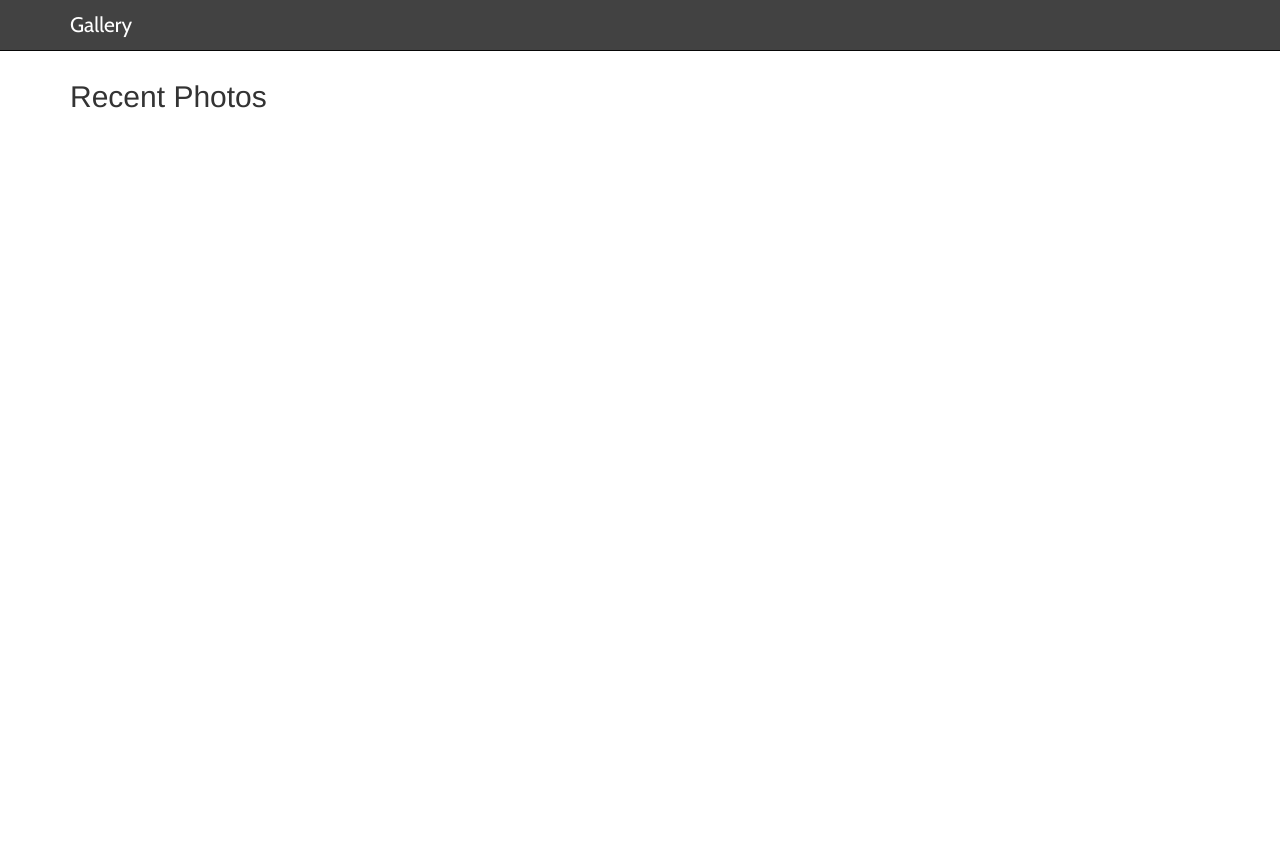
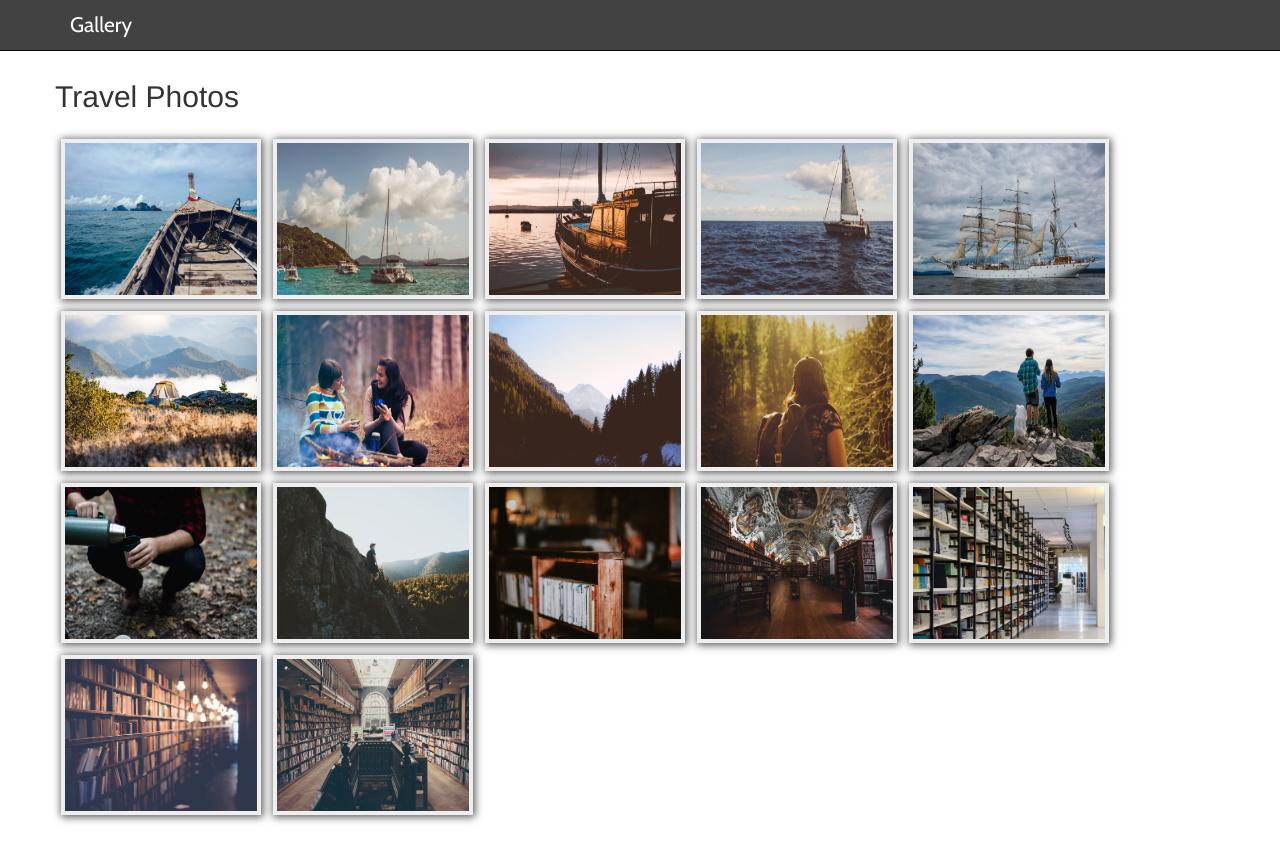
Before and after one commit to sirguys/Gallery, an Angular app: page / in a window 1280 px wide. Before the commit the page ends 800 px from the top, so only its background shows below. Built offline with nearby package versions, Linux system fonts and the light colour scheme; a web font is replaced by a local one; what ng2-bootstrap would draw is missing.

Commit message:
show list images

```diff
--- a/src/app/gallery/gallery.component.css
+++ b/src/app/gallery/gallery.component.css
@@ -0,0 +1,15 @@
+ul { padding:0; width:1200px; margin:20px auto}
+li { display:inline;}
+.tn{
+    margin:6px 6px;
+    border: 4px solid #eee;
+    box-shadow:#555 1px 1px 8px 1px;
+    cursor: pointer
+}
+.modal-content {
+     width: 1200px !important;
+}
+
+h1, h2{
+    margin-bottom: 20px;
+}
--- a/src/app/gallery/gallery.component.html
+++ b/src/app/gallery/gallery.component.html
@@ -1 +1,8 @@
-<h2>{{title}}</h2>
+<div class="row">
+    <h2>Travel Photos</h2>
+    <ul id="thumbnailsList">
+        <li *ngFor="let image of visibleImages" >
+            <img src="{{image.url}}" class="tn" width="200" height="160">
+        </li>
+    </ul>
+</div>
--- a/src/app/gallery/gallery.component.ts
+++ b/src/app/gallery/gallery.component.ts
@@ -1,4 +1,4 @@
-import { Component, OnInit } from '@angular/core';
+import { Component, Input, OnChanges } from '@angular/core';
 import { ImageService } from '../image/shared/image.service';
 
 @Component({
@@ -6,15 +6,17 @@ import { ImageService } from '../image/shared/image.service';
   templateUrl: './gallery.component.html',
   styleUrls: ['./gallery.component.css']
 })
-export class GalleryComponent implements OnInit {
+export class GalleryComponent implements OnChanges {
   title = 'Recent Photos';
-  visibleImages: any[] = []
+  @Input() filterBy?: string = 'all';
+  visibleImages: any[] = [];
 
   constructor(private imageService: ImageService) {
     this.visibleImages = this.imageService.getImages();
    }
 
-  ngOnInit() {
+  ngOnChanges() {
+    this.visibleImages = this.imageService.getImages();
   }
 
 }
```
